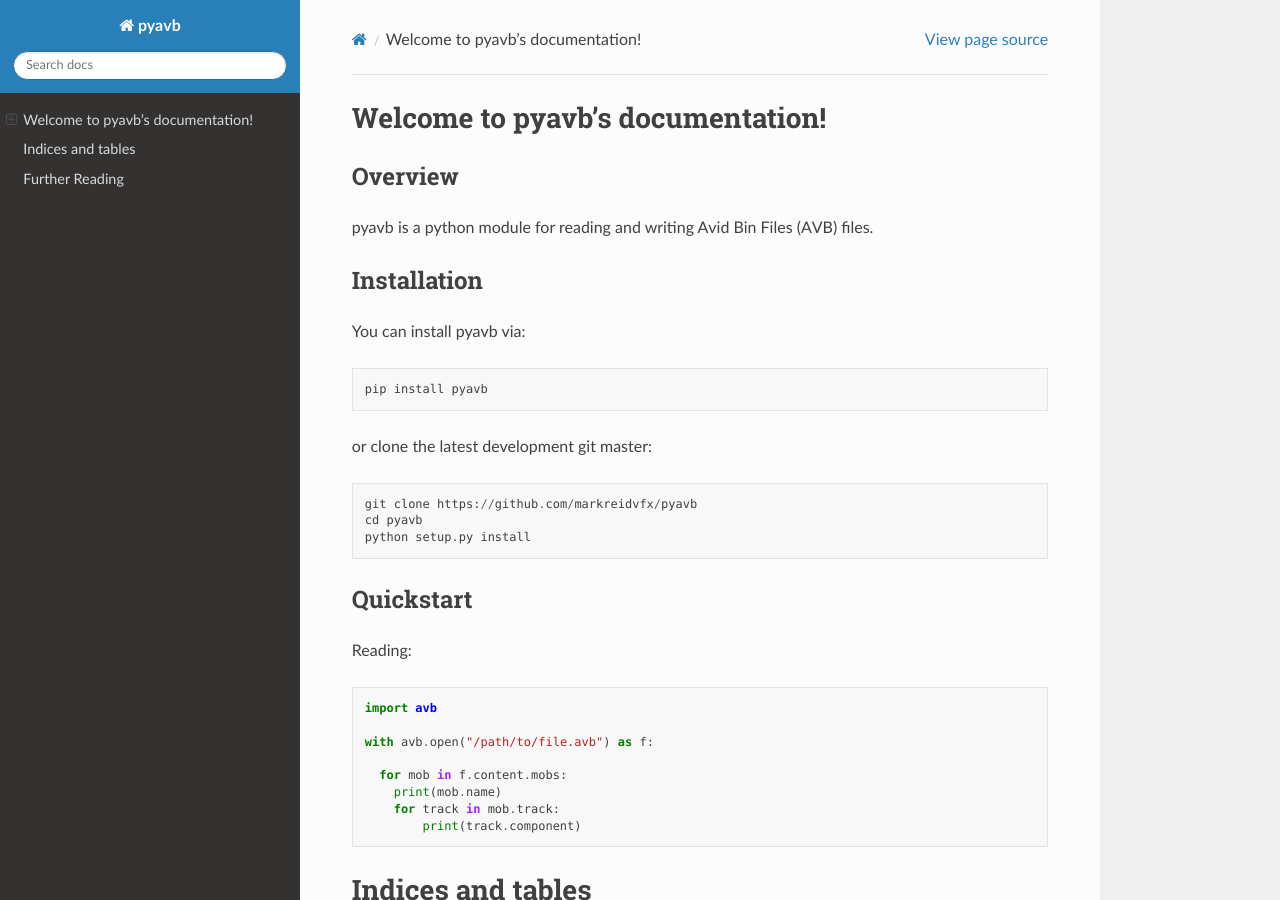
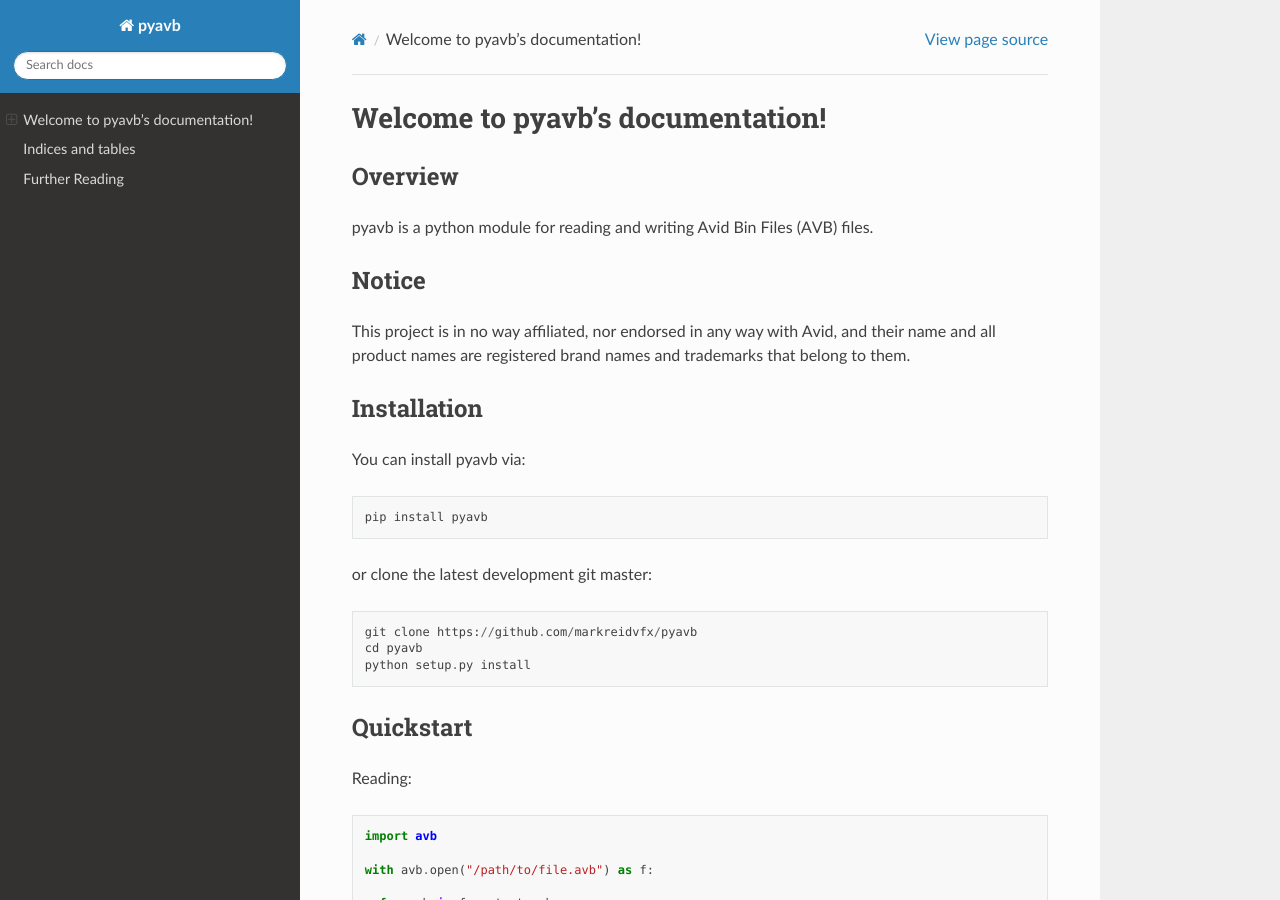
Before and after one commit to markreidvfx/pyavb, a Sphinx documentation site: the page built from docs/source/index.rst, in a window 1280 px wide and 900 px high. Built offline with Sphinx 7.4.7 and the Read the Docs theme 2.0.0, drawn with Linux system fonts in a browser that asks for light colours; pages that are not in the unit, such as notebooks, are missing from menus; the version number could not be read and is left out.

Commit message:
add simple notice

```diff
--- a/README.rst
+++ b/README.rst
@@ -4,6 +4,11 @@
 =====
 
 A python module for reading and writing Avid Bin Files (AVB) files.
+
+Notice
+------
+
+This project is in no way affiliated, nor endorsed in any way with Avid, and their name and all product names are registered brand names and trademarks that belong to them.
 
 Requirements
 ------------
--- a/docs/source/index.rst
+++ b/docs/source/index.rst
@@ -10,6 +10,12 @@
 --------
 
 pyavb is a python module for reading and writing Avid Bin Files (AVB) files.
+
+
+Notice
+------
+
+This project is in no way affiliated, nor endorsed in any way with Avid, and their name and all product names are registered brand names and trademarks that belong to them.
 
 Installation
 ------------
```
